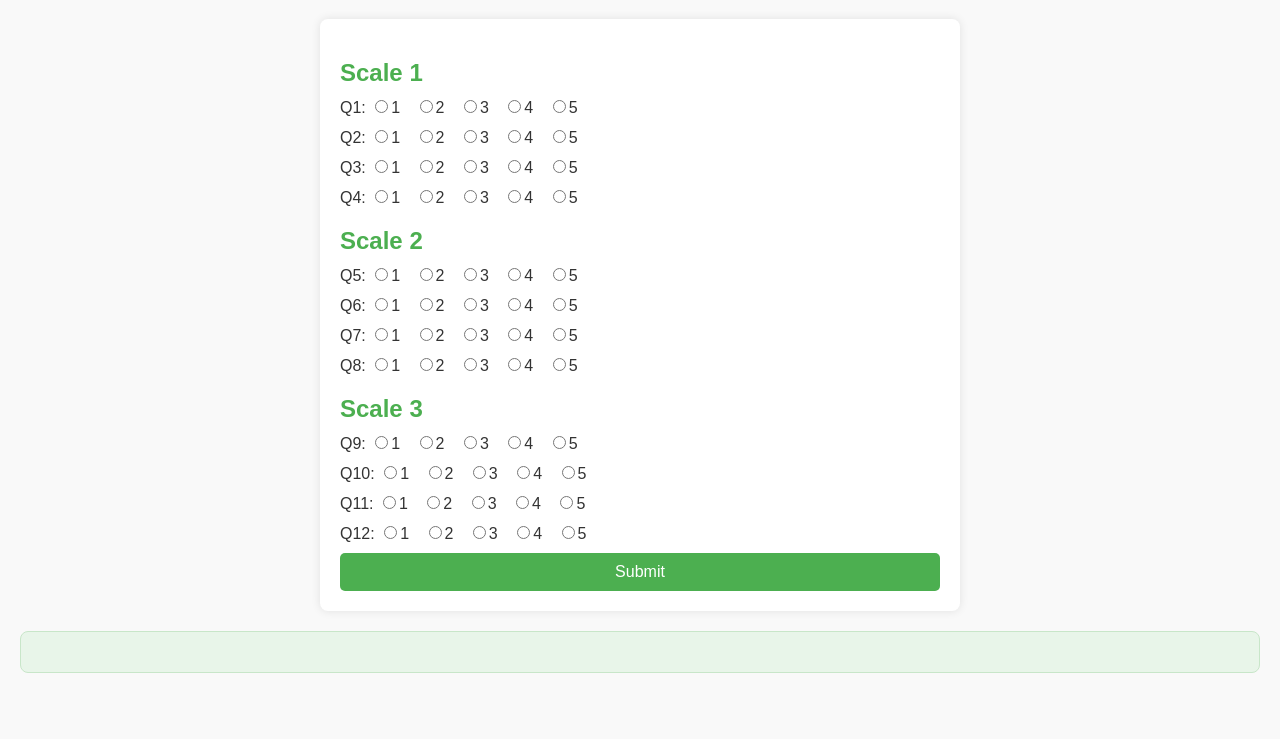
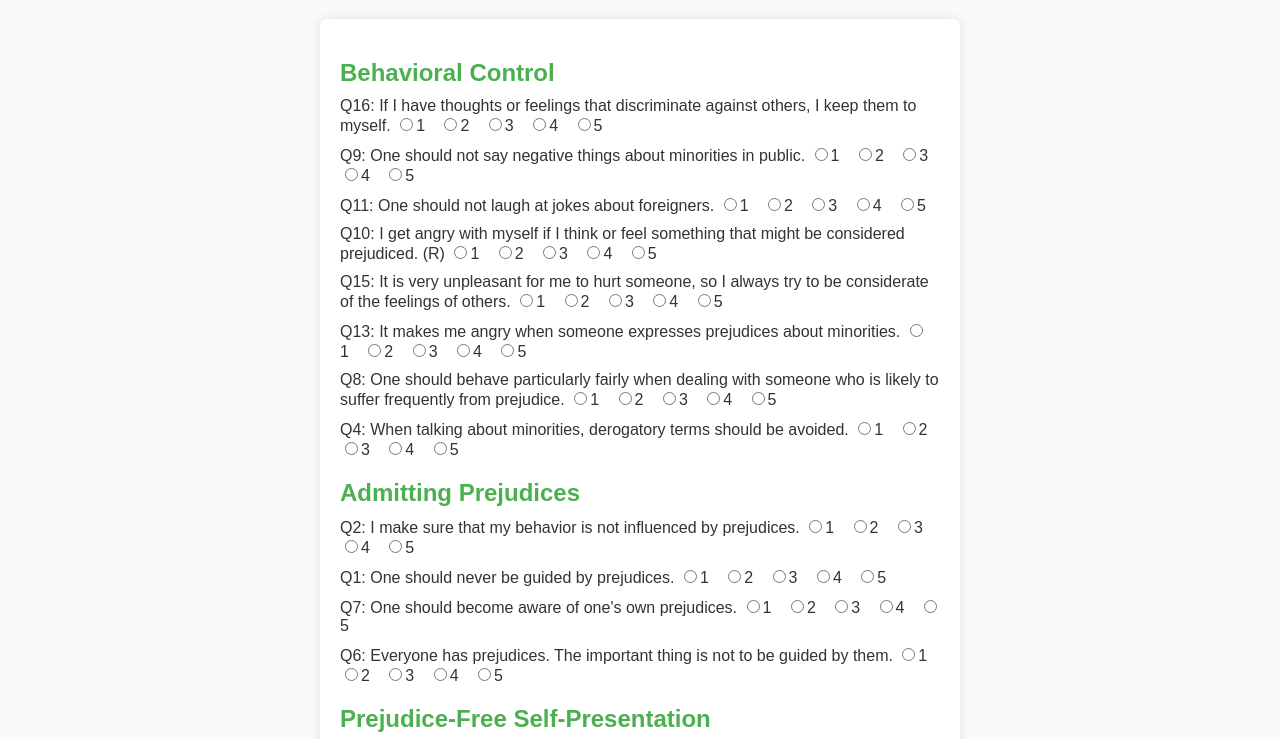
Before and after one commit to ChristianKempny/BB-Questionair, a plain HTML site: page index.html in a window 1280 px wide. Shown: the part 61-800 px from the top of the page. Drawn offline with Linux system fonts and the light colour scheme.

Commit message:
Update index.html

```diff
--- a/index.html
+++ b/index.html
@@ -66,47 +66,42 @@
     <script>
         function calculateResults() {
             // Get form values
-            const scale1 = [
-                parseInt(document.querySelector('input[name="q1"]:checked').value),
-                parseInt(document.querySelector('input[name="q2"]:checked').value),
-                parseInt(document.querySelector('input[name="q3"]:checked').value),
+            const behavioralControl = [
+                parseInt(document.querySelector('input[name="q16"]:checked').value),
+                parseInt(document.querySelector('input[name="q9"]:checked').value),
+                parseInt(document.querySelector('input[name="q11"]:checked').value),
+                6 - parseInt(document.querySelector('input[name="q10"]:checked').value), // Reverse scored
+                parseInt(document.querySelector('input[name="q15"]:checked').value),
+                parseInt(document.querySelector('input[name="q13"]:checked').value),
+                parseInt(document.querySelector('input[name="q8"]:checked').value),
                 parseInt(document.querySelector('input[name="q4"]:checked').value)
             ];
 
-            const scale2 = [
-                parseInt(document.querySelector('input[name="q5"]:checked').value),
-                parseInt(document.querySelector('input[name="q6"]:checked').value),
+            const admittingPrejudices = [
+                parseInt(document.querySelector('input[name="q2"]:checked').value),
+                parseInt(document.querySelector('input[name="q1"]:checked').value),
                 parseInt(document.querySelector('input[name="q7"]:checked').value),
-                parseInt(document.querySelector('input[name="q8"]:checked').value)
+                parseInt(document.querySelector('input[name="q6"]:checked').value)
             ];
 
-            const scale3 = [
-                parseInt(document.querySelector('input[name="q9"]:checked').value),
-                parseInt(document.querySelector('input[name="q10"]:checked').value),
-                parseInt(document.querySelector('input[name="q11"]:checked').value),
+            const prejudiceFreeSelfPresentation = [
+                6 - parseInt(document.querySelector('input[name="q5"]:checked').value), // Reverse scored
+                6 - parseInt(document.querySelector('input[name="q3"]:checked').value), // Reverse scored
+                6 - parseInt(document.querySelector('input[name="q14"]:checked').value), // Reverse scored
                 parseInt(document.querySelector('input[name="q12"]:checked').value)
             ];
 
-            // Reverse-score specific items
-            const reverseItems = [scale1[1], scale2[2], scale3[0]]; // Adjust indices as needed
-            const reverseScored = reverseItems.map(item => 6 - item); // Assuming a 1-5 scale
-
-            // Replace original values with reverse-scored values
-            scale1[1] = reverseScored[0];
-            scale2[2] = reverseScored[1];
-            scale3[0] = reverseScored[2];
-
             // Calculate totals
-            const totalScale1 = scale1.reduce((a, b) => a + b, 0);
-            const totalScale2 = scale2.reduce((a, b) => a + b, 0);
-            const totalScale3 = scale3.reduce((a, b) => a + b, 0);
+            const totalBehavioralControl = behavioralControl.reduce((a, b) => a + b, 0);
+            const totalAdmittingPrejudices = admittingPrejudices.reduce((a, b) => a + b, 0);
+            const totalPrejudiceFreeSelfPresentation = prejudiceFreeSelfPresentation.reduce((a, b) => a + b, 0);
 
             // Display results
             document.getElementById("results").innerHTML = `
                 <h3>Your Results:</h3>
-                <p><strong>Scale 1 Total:</strong> ${totalScale1}</p>
-                <p><strong>Scale 2 Total:</strong> ${totalScale2}</p>
-                <p><strong>Scale 3 Total:</strong> ${totalScale3}</p>
+                <p><strong>Behavioral Control Total:</strong> ${totalBehavioralControl}</p>
+                <p><strong>Admitting Prejudices Total:</strong> ${totalAdmittingPrejudices}</p>
+                <p><strong>Prejudice-Free Self-Presentation Total:</strong> ${totalPrejudiceFreeSelfPresentation}</p>
             `;
         }
     </script>
@@ -114,29 +109,57 @@
 <body>
     <h1>Psychological Questionnaire</h1>
     <form id="questionnaire">
-        <h2>Scale 1</h2>
-        <p>Q1:
-            <label><input type="radio" name="q1" value="1">1</label>
-            <label><input type="radio" name="q1" value="2">2</label>
-            <label><input type="radio" name="q1" value="3">3</label>
-            <label><input type="radio" name="q1" value="4">4</label>
-            <label><input type="radio" name="q1" value="5">5</label>
+        <h2>Behavioral Control</h2>
+        <p>Q16: If I have thoughts or feelings that discriminate against others, I keep them to myself.
+            <label><input type="radio" name="q16" value="1">1</label>
+            <label><input type="radio" name="q16" value="2">2</label>
+            <label><input type="radio" name="q16" value="3">3</label>
+            <label><input type="radio" name="q16" value="4">4</label>
+            <label><input type="radio" name="q16" value="5">5</label>
         </p>
-        <p>Q2:
-            <label><input type="radio" name="q2" value="1">1</label>
-            <label><input type="radio" name="q2" value="2">2</label>
-            <label><input type="radio" name="q2" value="3">3</label>
-            <label><input type="radio" name="q2" value="4">4</label>
-            <label><input type="radio" name="q2" value="5">5</label>
+        <p>Q9: One should not say negative things about minorities in public.
+            <label><input type="radio" name="q9" value="1">1</label>
+            <label><input type="radio" name="q9" value="2">2</label>
+            <label><input type="radio" name="q9" value="3">3</label>
+            <label><input type="radio" name="q9" value="4">4</label>
+            <label><input type="radio" name="q9" value="5">5</label>
         </p>
-        <p>Q3:
-            <label><input type="radio" name="q3" value="1">1</label>
-            <label><input type="radio" name="q3" value="2">2</label>
-            <label><input type="radio" name="q3" value="3">3</label>
-            <label><input type="radio" name="q3" value="4">4</label>
-            <label><input type="radio" name="q3" value="5">5</label>
+        <p>Q11: One should not laugh at jokes about foreigners.
+            <label><input type="radio" name="q11" value="1">1</label>
+            <label><input type="radio" name="q11" value="2">2</label>
+            <label><input type="radio" name="q11" value="3">3</label>
+            <label><input type="radio" name="q11" value="4">4</label>
+            <label><input type="radio" name="q11" value="5">5</label>
         </p>
-        <p>Q4:
+        <p>Q10: I get angry with myself if I think or feel something that might be considered prejudiced. (R)
+            <label><input type="radio" name="q10" value="1">1</label>
+            <label><input type="radio" name="q10" value="2">2</label>
+            <label><input type="radio" name="q10" value="3">3</label>
+            <label><input type="radio" name="q10" value="4">4</label>
+            <label><input type="radio" name="q10" value="5">5</label>
+        </p>
+        <p>Q15: It is very unpleasant for me to hurt someone, so I always try to be considerate of the feelings of others.
+            <label><input type="radio" name="q15" value="1">1</label>
+            <label><input type="radio" name="q15" value="2">2</label>
+            <label><input type="radio" name="q15" value="3">3</label>
+            <label><input type="radio" name="q15" value="4">4</label>
+            <label><input type="radio" name="q15" value="5">5</label>
+        </p>
+        <p>Q13: It makes me angry when someone expresses prejudices about minorities.
+            <label><input type="radio" name="q13" value="1">1</label>
+            <label><input type="radio" name="q13" value="2">2</label>
+            <label><input type="radio" name="q13" value="3">3</label>
+            <label><input type="radio" name="q13" value="4">4</label>
+            <label><input type="radio" name="q13" value="5">5</label>
+        </p>
+        <p>Q8: One should behave particularly fairly when dealing with someone who is likely to suffer frequently from prejudice.
+            <label><input type="radio" name="q8" value="1">1</label>
+            <label><input type="radio" name="q8" value="2">2</label>
+            <label><input type="radio" name="q8" value="3">3</label>
+            <label><input type="radio" name="q8" value="4">4</label>
+            <label><input type="radio" name="q8" value="5">5</label>
+        </p>
+        <p>Q4: When talking about minorities, derogatory terms should be avoided.
             <label><input type="radio" name="q4" value="1">1</label>
             <label><input type="radio" name="q4" value="2">2</label>
             <label><input type="radio" name="q4" value="3">3</label>
@@ -144,59 +167,59 @@
             <label><input type="radio" name="q4" value="5">5</label>
         </p>
 
-        <h2>Scale 2</h2>
-        <p>Q5:
+        <h2>Admitting Prejudices</h2>
+        <p>Q2: I make sure that my behavior is not influenced by prejudices.
+            <label><input type="radio" name="q2" value="1">1</label>
+            <label><input type="radio" name="q2" value="2">2</label>
+            <label><input type="radio" name="q2" value="3">3</label>
+            <label><input type="radio" name="q2" value="4">4</label>
+            <label><input type="radio" name="q2" value="5">5</label>
+        </p>
+        <p>Q1: One should never be guided by prejudices.
+            <label><input type="radio" name="q1" value="1">1</label>
+            <label><input type="radio" name="q1" value="2">2</label>
+            <label><input type="radio" name="q1" value="3">3</label>
+            <label><input type="radio" name="q1" value="4">4</label>
+            <label><input type="radio" name="q1" value="5">5</label>
+        </p>
+        <p>Q7: One should become aware of one's own prejudices.
+            <label><input type="radio" name="q7" value="1">1</label>
+            <label><input type="radio" name="q7" value="2">2</label>
+            <label><input type="radio" name="q7" value="3">3</label>
+            <label><input type="radio" name="q7" value="4">4</label>
+            <label><input type="radio" name="q7" value="5">5</label>
+        </p>
+        <p>Q6: Everyone has prejudices. The important thing is not to be guided by them.
+            <label><input type="radio" name="q6" value="1">1</label>
+            <label><input type="radio" name="q6" value="2">2</label>
+            <label><input type="radio" name="q6" value="3">3</label>
+            <label><input type="radio" name="q6" value="4">4</label>
+            <label><input type="radio" name="q6" value="5">5</label>
+        </p>
+
+        <h2>Prejudice-Free Self-Presentation</h2>
+        <p>Q5: It's not worth constantly worrying about whether you are behaving prejudiced towards someone. (R)
             <label><input type="radio" name="q5" value="1">1</label>
             <label><input type="radio" name="q5" value="2">2</label>
             <label><input type="radio" name="q5" value="3">3</label>
             <label><input type="radio" name="q5" value="4">4</label>
             <label><input type="radio" name="q5" value="5">5</label>
         </p>
-        <p>Q6:
-            <label><input type="radio" name="q6" value="1">1</label>
-            <label><input type="radio" name="q6" value="2">2</label>
-            <label><input type="radio" name="q6" value="3">3</label>
-            <label><input type="radio" name="q6" value="4">4</label>
-            <label><input type="radio" name="q6" value="5">5</label>
+        <p>Q3: I don't care if someone believes I have prejudices against minorities. (R)
+            <label><input type="radio" name="q3" value="1">1</label>
+            <label><input type="radio" name="q3" value="2">2</label>
+            <label><input type="radio" name="q3" value="3">3</label>
+            <label><input type="radio" name="q3" value="4">4</label>
+            <label><input type="radio" name="q3" value="5">5</label>
         </p>
-        <p>Q7:
-            <label><input type="radio" name="q7" value="1">1</label>
-            <label><input type="radio" name="q7" value="2">2</label>
-            <label><input type="radio" name="q7" value="3">3</label>
-            <label><input type="radio" name="q7" value="4">4</label>
-            <label><input type="radio" name="q7" value="5">5</label>
+        <p>Q14: I think it is more important to say what you think than to constantly worry about whether you are offending someone. (R)
+            <label><input type="radio" name="q14" value="1">1</label>
+            <label><input type="radio" name="q14" value="2">2</label>
+            <label><input type="radio" name="q14" value="3">3</label>
+            <label><input type="radio" name="q14" value="4">4</label>
+            <label><input type="radio" name="q14" value="5">5</label>
         </p>
-        <p>Q8:
-            <label><input type="radio" name="q8" value="1">1</label>
-            <label><input type="radio" name="q8" value="2">2</label>
-            <label><input type="radio" name="q8" value="3">3</label>
-            <label><input type="radio" name="q8" value="4">4</label>
-            <label><input type="radio" name="q8" value="5">5</label>
-        </p>
-
-        <h2>Scale 3</h2>
-        <p>Q9:
-            <label><input type="radio" name="q9" value="1">1</label>
-            <label><input type="radio" name="q9" value="2">2</label>
-            <label><input type="radio" name="q9" value="3">3</label>
-            <label><input type="radio" name="q9" value="4">4</label>
-            <label><input type="radio" name="q9" value="5">5</label>
-        </p>
-        <p>Q10:
-            <label><input type="radio" name="q10" value="1">1</label>
-            <label><input type="radio" name="q10" value="2">2</label>
-            <label><input type="radio" name="q10" value="3">3</label>
-            <label><input type="radio" name="q10" value="4">4</label>
-            <label><input type="radio" name="q10" value="5">5</label>
-        </p>
-        <p>Q11:
-            <label><input type="radio" name="q11" value="1">1</label>
-            <label><input type="radio" name="q11" value="2">2</label>
-            <label><input type="radio" name="q11" value="3">3</label>
-            <label><input type="radio" name="q11" value="4">4</label>
-            <label><input type="radio" name="q11" value="5">5</label>
-        </p>
-        <p>Q12:
+        <p>Q12: I would be uncomfortable if someone thought I had prejudices against minorities.
             <label><input type="radio" name="q12" value="1">1</label>
             <label><input type="radio" name="q12" value="2">2</label>
             <label><input type="radio" name="q12" value="3">3</label>
```
